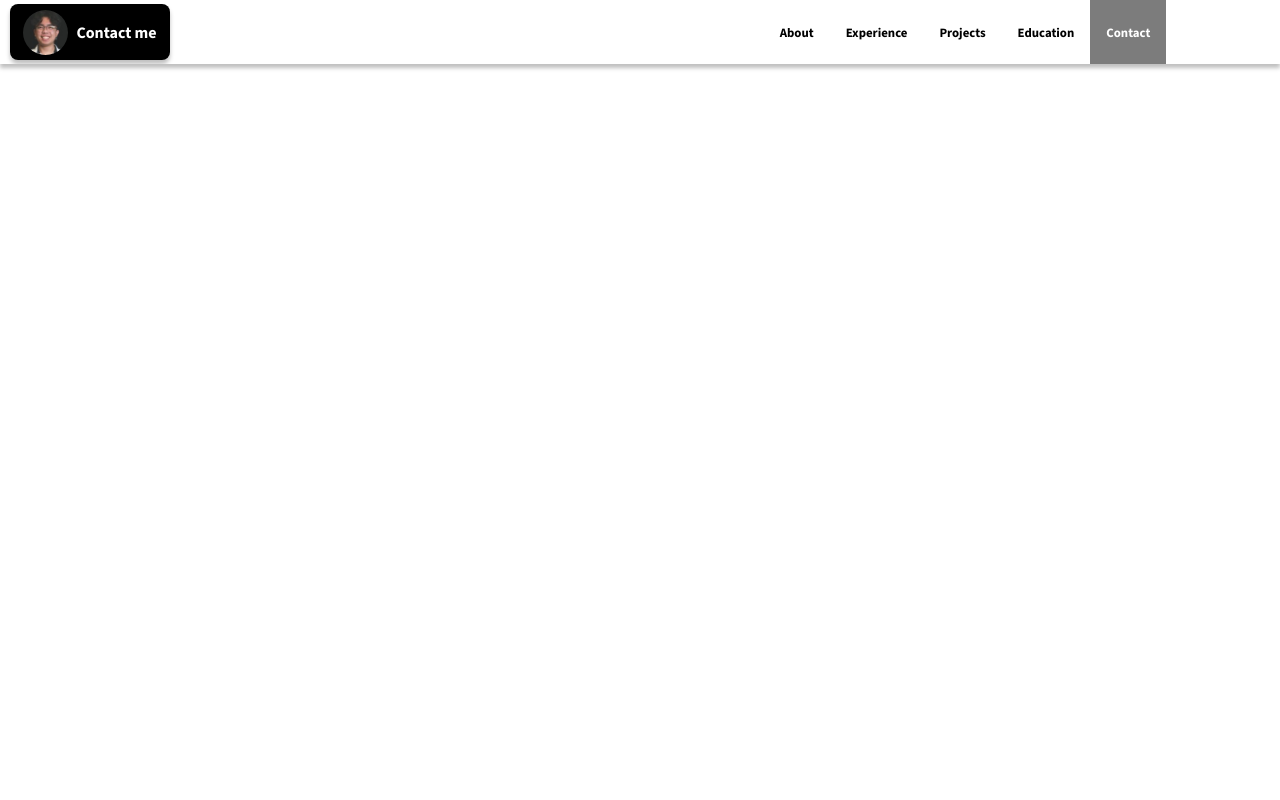
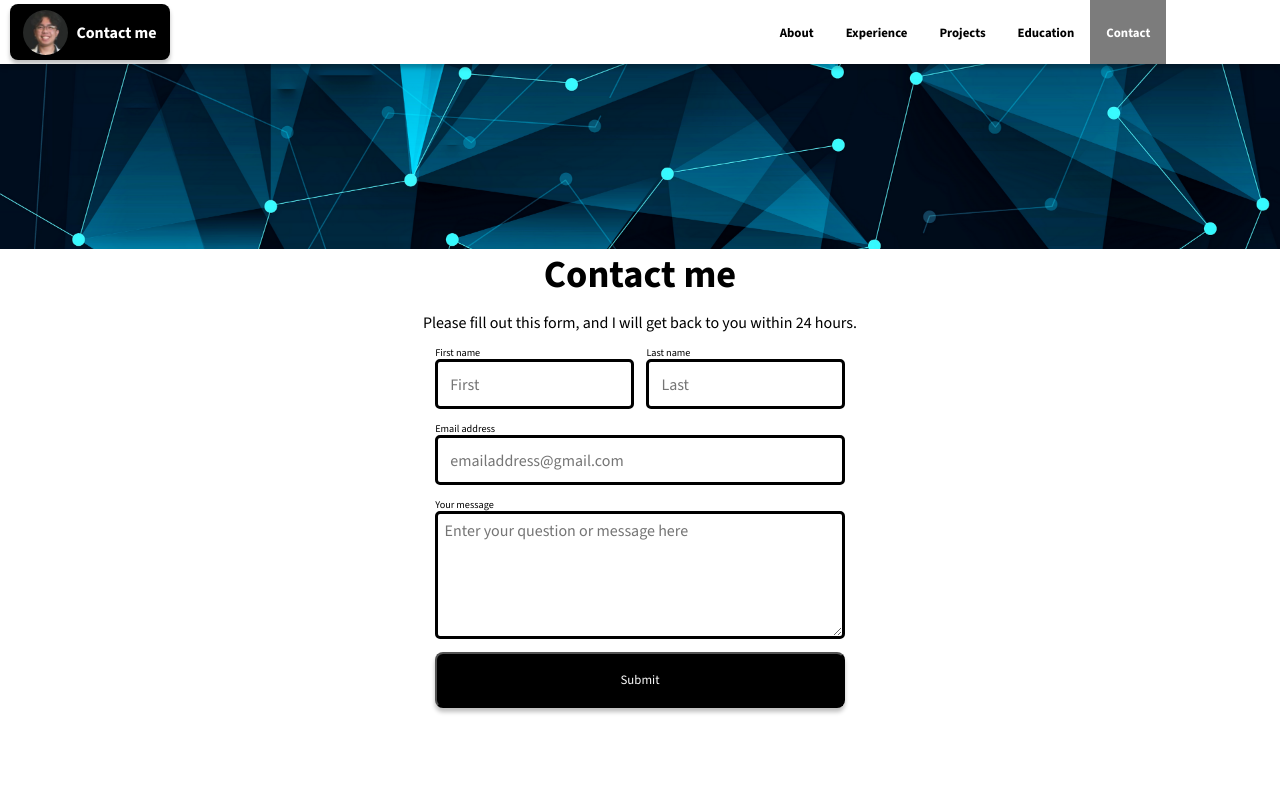
Before and after one commit to Chillszz/Portfolio, a plain HTML site: page pages/Contact/Contact.html in a window 1280 px wide. Drawn offline with nearby package versions, Linux system fonts and the light colour scheme.

Commit message:
all pages are done (barebone)

```diff
--- a/pages/Contact/Contact.css
+++ b/pages/Contact/Contact.css
@@ -120,31 +120,9 @@ body:has(.contactMeBtn:hover) #profilePic {
     height: 100%;
     width: 100%;
     display: flex;
-    flex-direction: row;
+    flex-direction: column;
     justify-content: center;
-    align-items: center;
-}
 
-#main #mainRight {
-    position: relative;
-    height: 100%;
-    width: 100%;
-    /* background-color: green; */
-    display: flex;
-    justify-content: center;
-    align-items: center;
-    flex-direction: column;
-}
-
-#main #mainLeft {
-    position: relative;
-    height: 100%;
-    width: 100%;
-    /* background-color: green; */
-    display: flex;
-    justify-content: center;
-    align-items: center;
-    flex-direction: column;
 }
 
 #footer {
@@ -199,3 +177,133 @@ body:has(.contactMeBtn:hover) #profilePic {
     filter: invert(0%);
     padding: 10px 15px;
 }
+
+#banner {
+    position: relative;
+    background: url('img/banner.png');
+    background-repeat: no-repeat;
+    background-size: cover;
+    height: 30%;
+    width: 100%;
+    image-rendering: auto;
+}
+
+section {
+    position: relative;
+    height: 100%;
+    width: 100%;
+    display: flex;
+    justify-content: center;
+}
+
+#cotactCont {
+    position: relative;
+    height: 100%;
+    width: 40%;
+    /* background-color: aqua; */
+    display: flex;
+    justify-content: start;
+    align-items: center;
+    flex-direction: column;
+    gap: 1vmax;
+}
+
+#CTitle {
+    position: relative;
+    font-size: 3vmax;
+    font-weight: bold;
+    height: auto;
+}
+
+#firstlast {
+    position:relative;
+    display: flex;
+    flex-direction: row;
+    justify-content: center;
+    gap: 1vmax;
+    width: 100%;
+}
+
+#firstlast input {
+
+    border: 3px solid #000;
+    border-radius: 5px;
+    height: 50px;
+    line-height: normal;
+    color: #282828;
+    display: block;
+    width: 100%;
+    box-sizing: border-box;
+    user-select: auto;
+    font-size: 16px;
+    padding: 0 6px;
+    padding-left: 12px;
+    :focus{
+        border: 3px solid #5551ff;
+    }
+
+}
+
+#firstlast div {
+    position:relative;
+    display: flex;
+    flex-direction: column;
+    width: calc(40% - 0.5vmax);
+}
+
+#firstlast label {
+    font-size: 0.8vmax;
+}
+
+#emailcont, #msgcont {
+    position: relative;
+    width: 80%;
+    display: flex;
+    justify-content: center;
+    flex-direction: column;
+}
+
+#emailcont label, #msgcont label {
+    font-size: 0.8vmax;
+}
+
+#emailcont input, #msgcont textarea {
+    border: 3px solid #000;
+    border-radius: 5px;
+    height: 50px;
+    line-height: normal;
+    color: #282828;
+    display: block;
+    width: 100%;
+    box-sizing: border-box;
+    user-select: auto;
+    font-size: 16px;
+    padding: 0 6px;
+    padding-left: 12px;
+    :focus{
+        border: 3px solid #5551ff;
+    }
+}
+
+#msgcont textarea {
+    text-align: left;
+    height: 10vmax;
+    padding: 0.5vmax;
+}
+
+#ContactSubmit {
+    position: relative;
+    background-color: black;
+    color: white;
+    width: 80%;
+    height: 3.5rem;
+    display: flex;
+    flex-direction: row;
+    justify-content: center;
+    align-items: center;
+    gap: 0.5rem;
+    border-radius: 8px;
+    transition: all 0.3s ease-in-out;
+    box-shadow: 0px 4px 4px 0px rgba(0,0,0,0.25);
+    font-size: 1vmax;
+}
--- a/pages/Contact/Contact.html
+++ b/pages/Contact/Contact.html
@@ -26,8 +26,32 @@
         </div>
     </div>
     <div id="main">
-        <div id="mainRight"></div>
-        <div id="mainLeft"></div>
+        <div id="banner"></div>
+        <section>
+            <div id="cotactCont">
+                <div id="CTitle">Contact me</div>
+                <div>Please fill out this form, and I will get back to you within 24 hours.</div>
+                <div id="firstlast">
+                    <div>
+                        <label for="First">First name</label>
+                        <input type="text" placeholder="First">
+                    </div>
+                    <div>
+                        <label for="Last">Last name</label>
+                        <input type="text" placeholder="Last">
+                    </div>
+                </div>
+                <div id="emailcont">
+                    <label for="Email">Email address</label>
+                    <input type="text" placeholder="emailaddress@gmail.com">
+                </div>
+                <div id="msgcont">
+                    <label for="Message">Your message</label>
+                    <textarea type="text" placeholder="Enter your question or message here"></textarea>
+                </div>
+                <button id="ContactSubmit">Submit</button>
+            </div>
+        </section>
     </div>
     <div id="footer">
         <div id="Fcase">
--- a/pages/Education/Education.css
+++ b/pages/Education/Education.css
@@ -7,7 +7,7 @@
 
 
 html, body {
-    height: auto;
+    height: 100vh;
     width: 100vw;
     margin: 0;
     padding: 0;
@@ -117,35 +117,11 @@ body:has(.contactMeBtn:hover) #profilePic {
 
 #main {
     position: relative;
-    height: 100%;
+    height: calc(100vh - 4rem);
     width: 100%;
-    display: flex;
-    flex-direction: row;
-    justify-content: center;
-    align-items: center;
+    text-align: center;
 }
 
-#main #mainRight {
-    position: relative;
-    height: 100%;
-    width: 100%;
-    /* background-color: green; */
-    display: flex;
-    justify-content: center;
-    align-items: center;
-    flex-direction: column;
-}
-
-#main #mainLeft {
-    position: relative;
-    height: 100%;
-    width: 100%;
-    /* background-color: green; */
-    display: flex;
-    justify-content: center;
-    align-items: center;
-    flex-direction: column;
-}
 
 #footer {
     position: relative;
@@ -199,3 +175,54 @@ body:has(.contactMeBtn:hover) #profilePic {
     filter: invert(0%);
     padding: 10px 15px;
 }
+
+#educationPage {
+    position: relative;
+    height: 100%;
+    display: flex;
+    align-items: center;
+    justify-content: center;
+}
+
+#DHS, #CO {
+    position: relative;
+    width: 100%;
+    transition: all 0.3s ease-in-out;
+}
+
+#DHS:hover, #CO:hover {
+    position: relative;
+    transform: scale(1.5);
+}
+
+#educationPage:has(#DHS:hover) #DHSBack {
+    opacity: 1;
+}
+
+#educationPage:has(#CO:hover) #COBack {
+    opacity: 1;
+}
+
+#DHSBack {
+    position: absolute;
+    height: 100%;
+    width: 100%;
+    background: url('img/DRHS.jpg');
+    background-repeat: no-repeat;
+    background-size: cover;
+    filter: blur(8px);
+    opacity: 0;
+    transition: all 0.3s ease-in-out;
+}
+
+#COBack {
+    position: absolute;
+    height: 100%;
+    width: 100%;
+    background: url('img/correlation-one-s-global-headquarters.jpg');
+    background-repeat: no-repeat;
+    background-size: cover;
+    filter: blur(8px);
+    opacity: 0;
+    transition: all 0.3s ease-in-out;
+}
```
Also changed, not shown: pages/Education/Education.html (+10 -2 lines), pages/Experience/Experience.html (+4 -4 lines), pages/Contact/img/banner.png (added), pages/Education/img/CO.jpg (added), pages/Education/img/DRHS.jpg (added), pages/Education/img/Desert_Ridge_High_School.png (added), pages/Education/img/correlation-one-s-global-headquarters.jpg (added).
